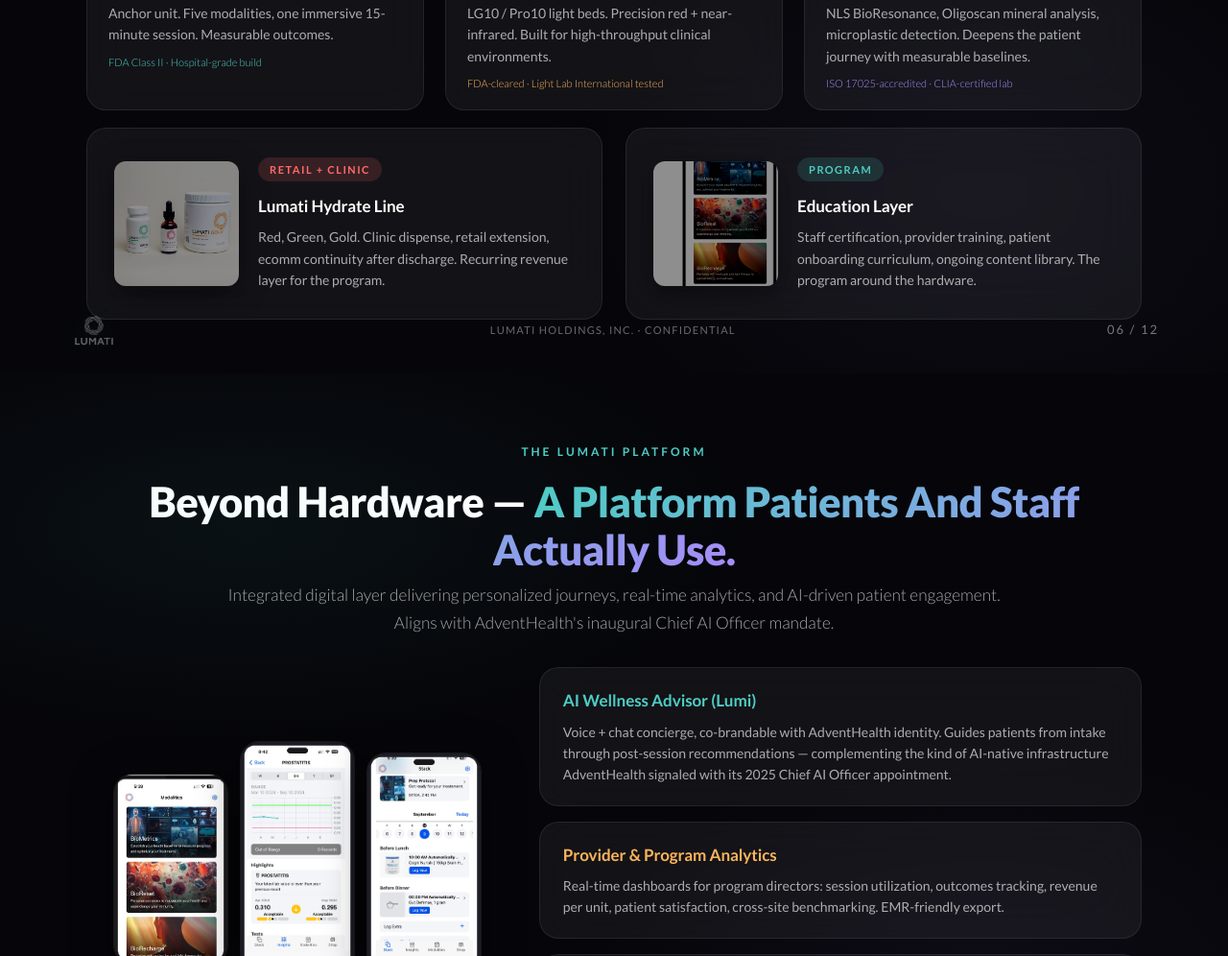
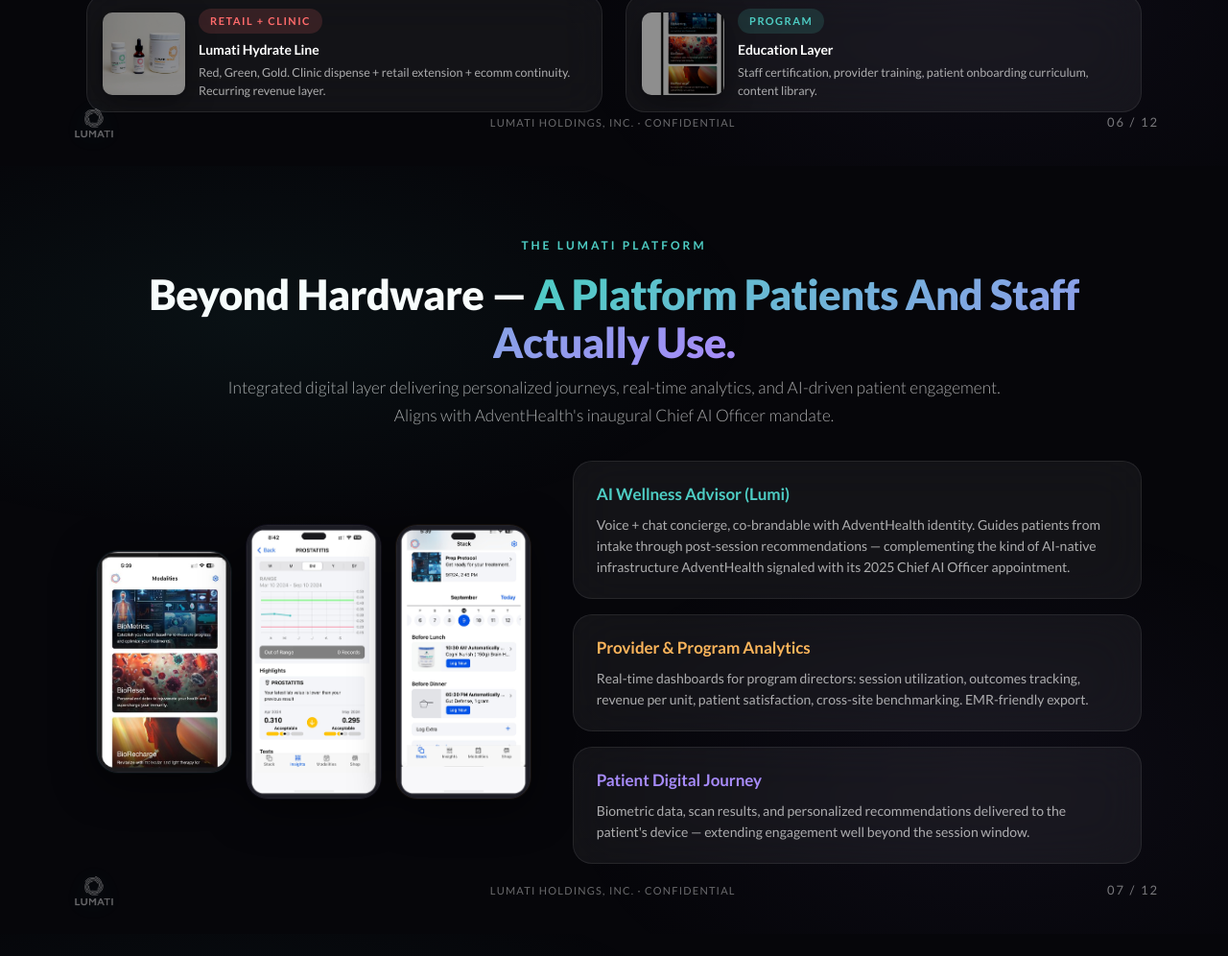
Before and after one commit to Samuel-Whiting/lumati-adventhealth-deck, a plain HTML site: page index.html in a window 1280 px wide. Shown: the part 4704-5700 px from the top of the page at 96% size. Drawn offline with Linux system fonts and the light colour scheme.

Commit message:
Fix pages 5-8: LG10 hero on P5, tighten P6 bottom row to fit, align P7 phone mockups, correct P8 earned-vs-paid media line

```diff
--- a/index.html
+++ b/index.html
@@ -171,6 +171,28 @@
   #s5 .card-title { font-size: 12pt !important; }
   #s5 .card-text { font-size: 9.5pt !important; }
   #s5 .mod-num { font-size: 18pt !important; min-width: 32px !important; }
+  /* S6 — aggressive tighten so both rows fit in 7.5in */
+  #s6 { padding: 32px 60px !important; }
+  #s6 h2 { font-size: 22pt !important; margin-bottom: 6px !important; }
+  #s6 .sub { font-size: 10pt !important; margin-bottom: 10px !important; max-width: 800px !important; }
+  #s6 .tag { margin-bottom: 8px !important; }
+  #s6 .grid-3 > .glass { padding: 0 !important; }
+  #s6 .grid-3 .pcard { aspect-ratio: 16/6 !important; }
+  #s6 .grid-3 > .glass > div:last-child { padding: 10px 14px !important; }
+  #s6 .grid-3 .badge { font-size: 8pt !important; padding: 2px 8px !important; margin-bottom: 4px !important; }
+  #s6 .grid-3 .card-title { font-size: 11.5pt !important; margin-bottom: 3px !important; }
+  #s6 .grid-3 .card-text { font-size: 9pt !important; line-height: 1.4 !important; }
+  #s6 .grid-3 .card-text + p { font-size: 8pt !important; margin-top: 4px !important; }
+  #s6 #s6-bottom { margin-top: 10px !important; gap: 16px !important; }
+  #s6 #s6-bottom .glass { padding: 9px 12px !important; }
+  #s6 #s6-bottom .pcard { width: 70px !important; min-width: 70px !important; }
+  #s6 #s6-bottom .card-title { font-size: 10.5pt !important; margin-bottom: 2px !important; }
+  #s6 #s6-bottom .card-text { font-size: 9pt !important; line-height: 1.35 !important; }
+  #s6 #s6-bottom .badge { font-size: 8pt !important; margin-bottom: 3px !important; padding: 2px 8px !important; }
+  /* S7 — phone mockups slightly larger + content room */
+  #s7 .glass { padding: 16px 20px !important; }
+  #s7 .card-title { font-size: 13pt !important; }
+  #s7 .card-text { font-size: 10pt !important; line-height: 1.5 !important; }
 }
 </style>
 </head>
@@ -332,7 +354,7 @@
   </p>
   <div style="display:flex;gap:32px;max-width:1100px;width:100%;align-items:stretch">
     <div class="pcard" style="flex:1.1;min-height:380px;flex-shrink:0">
-      <img loading="lazy" src="investment-deck/img/crop/feed_portal_room.jpg" alt="Recharge Portal" style="object-position:center 40%"/>
+      <img loading="lazy" src="investment-deck/img/crop/lg10_bed_red.jpg" alt="LG10 Red Light Bed" style="object-position:center center"/>
       <div class="cap" style="padding:24px">
         <h3 style="font-size:18px">&ldquo;One 15-minute session. Five clinical modalities. A program patients will book, measure, and return for.&rdquo;</h3>
       </div>
@@ -412,25 +434,25 @@
       </div>
     </div>
   </div>
-  <div class="grid-2" style="margin-top:18px">
-    <div class="glass" style="display:flex;gap:20px;align-items:center;overflow:hidden">
-      <div class="pcard" style="width:130px;min-width:130px;aspect-ratio:1/1;border-radius:12px;flex-shrink:0">
+  <div class="grid-2" id="s6-bottom" style="margin-top:14px">
+    <div class="glass" style="display:flex;gap:14px;align-items:center;overflow:hidden;padding:12px 16px">
+      <div class="pcard" style="width:86px;min-width:86px;aspect-ratio:1/1;border-radius:10px;flex-shrink:0">
         <img loading="lazy" src="investment-deck/img/crop/supp_stack.jpg" alt="Supplements"/>
       </div>
-      <div>
-        <div class="badge" style="background:rgba(255,107,107,.15);color:var(--coral)">RETAIL + CLINIC</div>
-        <div class="card-title">Lumati Hydrate Line</div>
-        <div class="card-text">Red, Green, Gold. Clinic dispense, retail extension, ecomm continuity after discharge. Recurring revenue layer for the program.</div>
+      <div style="flex:1">
+        <div class="badge" style="background:rgba(255,107,107,.15);color:var(--coral);margin-bottom:6px">RETAIL + CLINIC</div>
+        <div class="card-title" style="font-size:14px;margin-bottom:4px">Lumati Hydrate Line</div>
+        <div class="card-text" style="font-size:12.5px;line-height:1.45">Red, Green, Gold. Clinic dispense + retail extension + ecomm continuity. Recurring revenue layer.</div>
       </div>
     </div>
-    <div class="glass" style="display:flex;gap:20px;align-items:center;overflow:hidden">
-      <div class="pcard" style="width:130px;min-width:130px;aspect-ratio:1/1;border-radius:12px;flex-shrink:0">
+    <div class="glass" style="display:flex;gap:14px;align-items:center;overflow:hidden;padding:12px 16px">
+      <div class="pcard" style="width:86px;min-width:86px;aspect-ratio:1/1;border-radius:10px;flex-shrink:0">
         <img loading="lazy" src="investment-deck/img/crop/app_modalities_hd.png" alt="Education Layer"/>
       </div>
-      <div>
-        <div class="badge" style="background:rgba(78,205,196,.15);color:var(--teal)">PROGRAM</div>
-        <div class="card-title">Education Layer</div>
-        <div class="card-text">Staff certification, provider training, patient onboarding curriculum, ongoing content library. The program around the hardware.</div>
+      <div style="flex:1">
+        <div class="badge" style="background:rgba(78,205,196,.15);color:var(--teal);margin-bottom:6px">PROGRAM</div>
+        <div class="card-title" style="font-size:14px;margin-bottom:4px">Education Layer</div>
+        <div class="card-text" style="font-size:12.5px;line-height:1.45">Staff certification, provider training, patient onboarding curriculum, content library.</div>
       </div>
     </div>
   </div>
@@ -446,16 +468,16 @@
   <div class="tag">The Lumati Platform</div>
   <h2 style="text-align:center;margin-bottom:8px">Beyond Hardware &mdash; <span class="grad-text">A Platform Patients And Staff Actually Use.</span></h2>
   <p class="sub">Integrated digital layer delivering personalized journeys, real-time analytics, and AI-driven patient engagement. Aligns with AdventHealth's inaugural Chief AI Officer mandate.</p>
-  <div style="display:flex;gap:32px;max-width:1100px;width:100%;align-items:stretch">
-    <div style="flex:.7;display:flex;gap:12px;align-items:center;justify-content:center">
-      <div style="width:120px;border-radius:20px;overflow:hidden;box-shadow:0 8px 40px rgba(0,0,0,.5);border:1px solid var(--border)">
-        <img loading="lazy" src="investment-deck/img/crop/phone_modalities.jpg" alt="Modalities"/>
+  <div style="display:flex;gap:32px;max-width:1100px;width:100%;align-items:center">
+    <div style="flex:.8;display:flex;gap:16px;align-items:center;justify-content:center">
+      <div style="width:140px;border-radius:22px;overflow:hidden;box-shadow:0 10px 44px rgba(0,0,0,.55),0 0 0 1px rgba(78,205,196,.08);border:1px solid rgba(255,255,255,.1);background:#0a0a12">
+        <img loading="lazy" src="investment-deck/img/crop/phone_modalities.jpg" alt="Modalities" style="display:block;width:100%;height:auto;object-fit:cover"/>
       </div>
-      <div style="width:120px;border-radius:20px;overflow:hidden;box-shadow:0 8px 40px rgba(0,0,0,.5);border:1px solid var(--border);margin-top:-24px">
-        <img loading="lazy" src="investment-deck/img/crop/phone_insights.png" alt="Insights"/>
+      <div style="width:140px;border-radius:22px;overflow:hidden;box-shadow:0 10px 44px rgba(0,0,0,.55),0 0 0 1px rgba(167,139,250,.08);border:1px solid rgba(255,255,255,.1);background:#0a0a12">
+        <img loading="lazy" src="investment-deck/img/crop/phone_insights.png" alt="Insights" style="display:block;width:100%;height:auto;object-fit:cover"/>
       </div>
-      <div style="width:120px;border-radius:20px;overflow:hidden;box-shadow:0 8px 40px rgba(0,0,0,.5);border:1px solid var(--border)">
-        <img loading="lazy" src="investment-deck/img/crop/phone_stack.png" alt="Stack"/>
+      <div style="width:140px;border-radius:22px;overflow:hidden;box-shadow:0 10px 44px rgba(0,0,0,.55),0 0 0 1px rgba(251,180,91,.08);border:1px solid rgba(255,255,255,.1);background:#0a0a12">
+        <img loading="lazy" src="investment-deck/img/crop/phone_stack.png" alt="Stack" style="display:block;width:100%;height:auto;object-fit:cover"/>
       </div>
     </div>
     <div style="flex:1;display:flex;flex-direction:column;gap:16px">
@@ -520,7 +542,7 @@
   <div class="glass" style="max-width:1100px;margin-top:18px;text-align:center;border-color:rgba(167,139,250,.15);padding:18px 28px">
     <p style="font-size:14px;color:var(--dim)">
       <strong style="color:var(--bright)">Hyatt Global Approval</strong> across all properties with spa and fitness facilities. &nbsp;&middot;&nbsp;
-      <strong style="color:var(--bright)">Earned media:</strong> Fitt Insider, Spa Business, Longevity.Technology, Yahoo Finance.
+      <strong style="color:var(--bright)">Featured in:</strong> Longevity.Technology, Spa Business, San Diego Union-Tribune.
     </p>
   </div>
   <div class="quote-block center" style="text-align:center">
```
